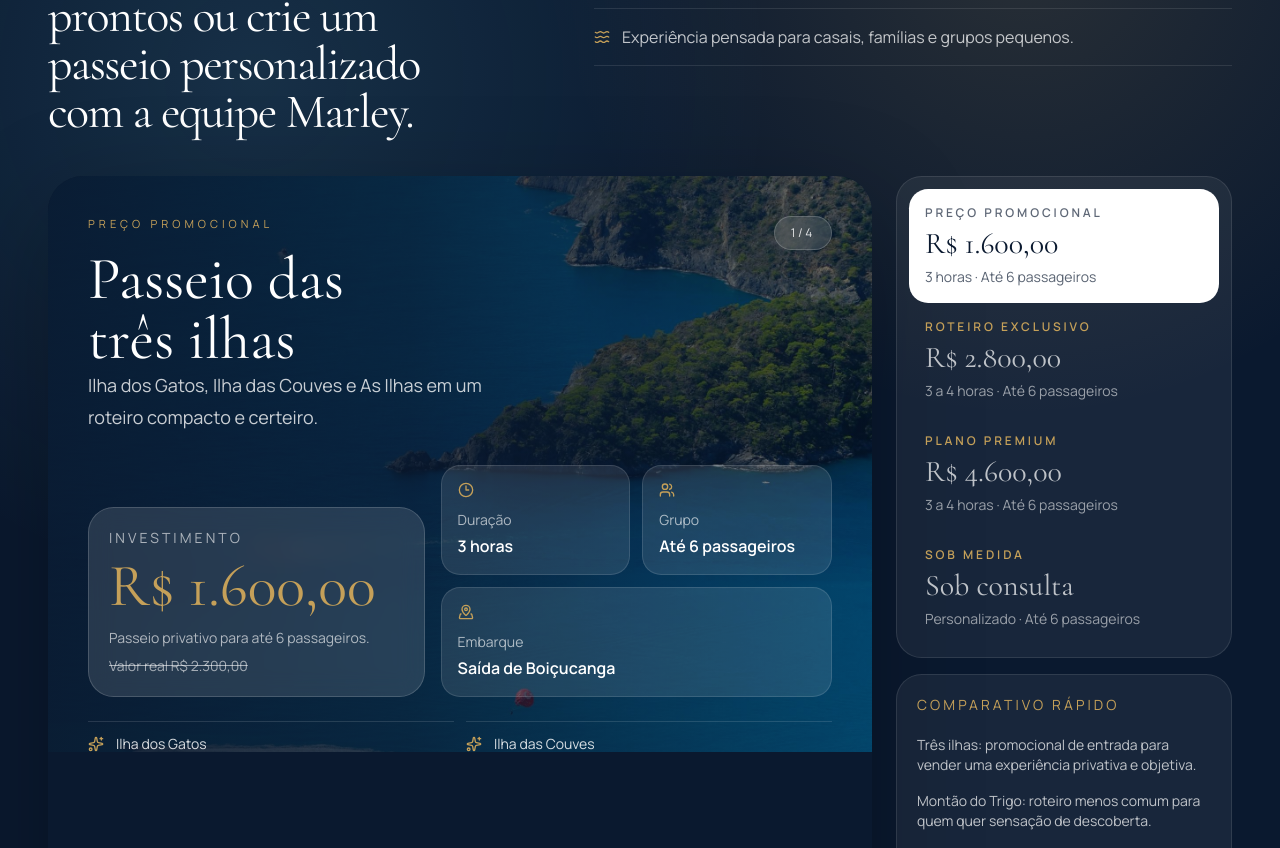
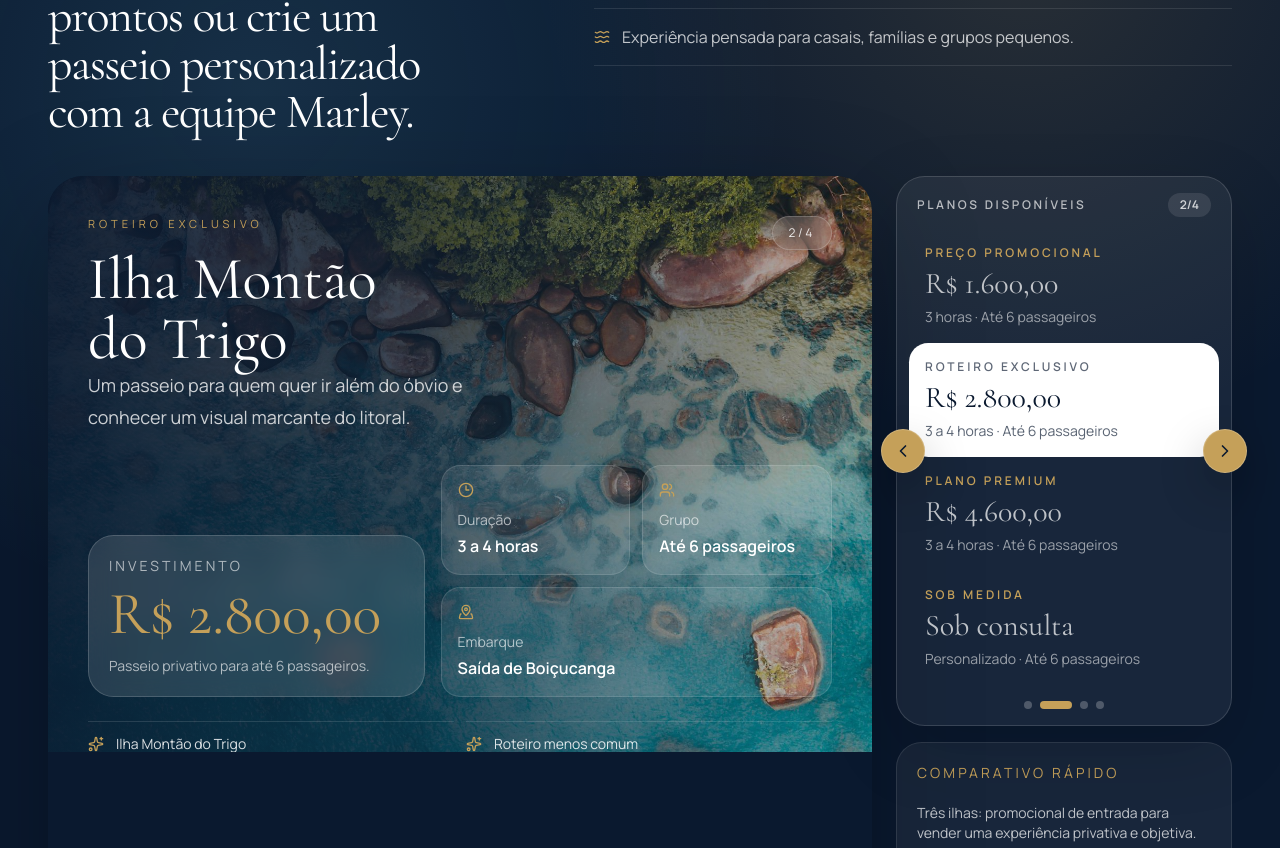
Before and after one commit to AGENCIAVCD/Marley-Aluguel-lancha, a Next.js app: page / in a window 1280 px wide. Shown: the part 1832-2680 px from the top of the page. Built offline with nearby package versions, Linux system fonts and the light colour scheme.

Commit message:
Add autoplay plan carousel controls

```diff
--- a/app/page.tsx
+++ b/app/page.tsx
@@ -17,7 +17,7 @@ import {
   Users,
   Waves,
 } from "lucide-react";
-import { useState } from "react";
+import { useEffect, useState } from "react";
 
 declare global {
   interface Window {
@@ -229,6 +229,22 @@ export default function Home() {
     const nextIndex = (activePlanIndex + direction + plans.length) % plans.length;
     selectPlan(plans[nextIndex].id);
   }
+
+  useEffect(() => {
+    if (shouldReduceMotion || isPlanRevealed) {
+      return;
+    }
+
+    const timer = window.setInterval(() => {
+      const currentIndex = plans.findIndex((plan) => plan.id === activeItinerary);
+      const nextIndex = (currentIndex + 1 + plans.length) % plans.length;
+
+      setActiveItinerary(plans[nextIndex].id);
+      setRevealedPlan(null);
+    }, 4200);
+
+    return () => window.clearInterval(timer);
+  }, [activeItinerary, isPlanRevealed, shouldReduceMotion]);
 
   function togglePlanSecret() {
     const nextValue = isPlanRevealed ? null : selectedPlan.id;
@@ -716,7 +732,31 @@ export default function Home() {
             </motion.div>
 
             <motion.aside {...fadeUp(0.08)} className="flex flex-col justify-between gap-4">
-              <div className="rounded-[1.6rem] border border-white/10 bg-white/6 p-3">
+              <div className="relative rounded-[1.8rem] border border-white/14 bg-white/6 p-3 shadow-[0_24px_70px_rgba(0,0,0,0.16)]">
+                <button
+                  type="button"
+                  onClick={() => movePlan(-1)}
+                  className={`absolute -left-4 top-1/2 z-10 inline-flex h-11 w-11 -translate-y-1/2 items-center justify-center rounded-full border border-white/20 bg-[var(--color-sand)] text-[var(--color-navy)] shadow-[0_18px_45px_rgba(0,0,0,0.25)] hover:bg-[var(--color-aqua)] ${primaryInteractiveClassName}`}
+                  aria-label="Plano anterior"
+                >
+                  <ChevronLeft aria-hidden="true" className="h-5 w-5" />
+                </button>
+                <button
+                  type="button"
+                  onClick={() => movePlan(1)}
+                  className={`absolute -right-4 top-1/2 z-10 inline-flex h-11 w-11 -translate-y-1/2 items-center justify-center rounded-full border border-white/20 bg-[var(--color-sand)] text-[var(--color-navy)] shadow-[0_18px_45px_rgba(0,0,0,0.25)] hover:bg-[var(--color-aqua)] ${primaryInteractiveClassName}`}
+                  aria-label="Próximo plano"
+                >
+                  <ChevronRight aria-hidden="true" className="h-5 w-5" />
+                </button>
+
+                <div className="mb-3 flex items-center justify-between gap-3 px-2 pt-1">
+                  <p className="text-xs font-semibold uppercase tracking-[0.22em] text-white/68">Planos disponíveis</p>
+                  <span className="rounded-full bg-white/10 px-3 py-1 text-xs font-semibold text-white/78">
+                    {activePlanIndex + 1}/{plans.length}
+                  </span>
+                </div>
+
                 {plans.map((plan) => {
                   const active = plan.id === selectedPlan.id;
 
@@ -739,6 +779,20 @@ export default function Home() {
                     </button>
                   );
                 })}
+
+                <div className="mt-4 flex items-center justify-center gap-2 px-2 pb-1">
+                  {plans.map((plan) => (
+                    <button
+                      key={plan.id}
+                      type="button"
+                      onClick={() => selectPlan(plan.id)}
+                      className={`h-2 rounded-full transition-all ${
+                        plan.id === selectedPlan.id ? "w-8 bg-[var(--color-sand)]" : "w-2 bg-white/24 hover:bg-white/50"
+                      } ${primaryInteractiveClassName}`}
+                      aria-label={`Selecionar ${plan.title}`}
+                    />
+                  ))}
+                </div>
               </div>
 
               <div className="rounded-[1.6rem] border border-white/10 bg-white/6 p-5 text-white">
```
